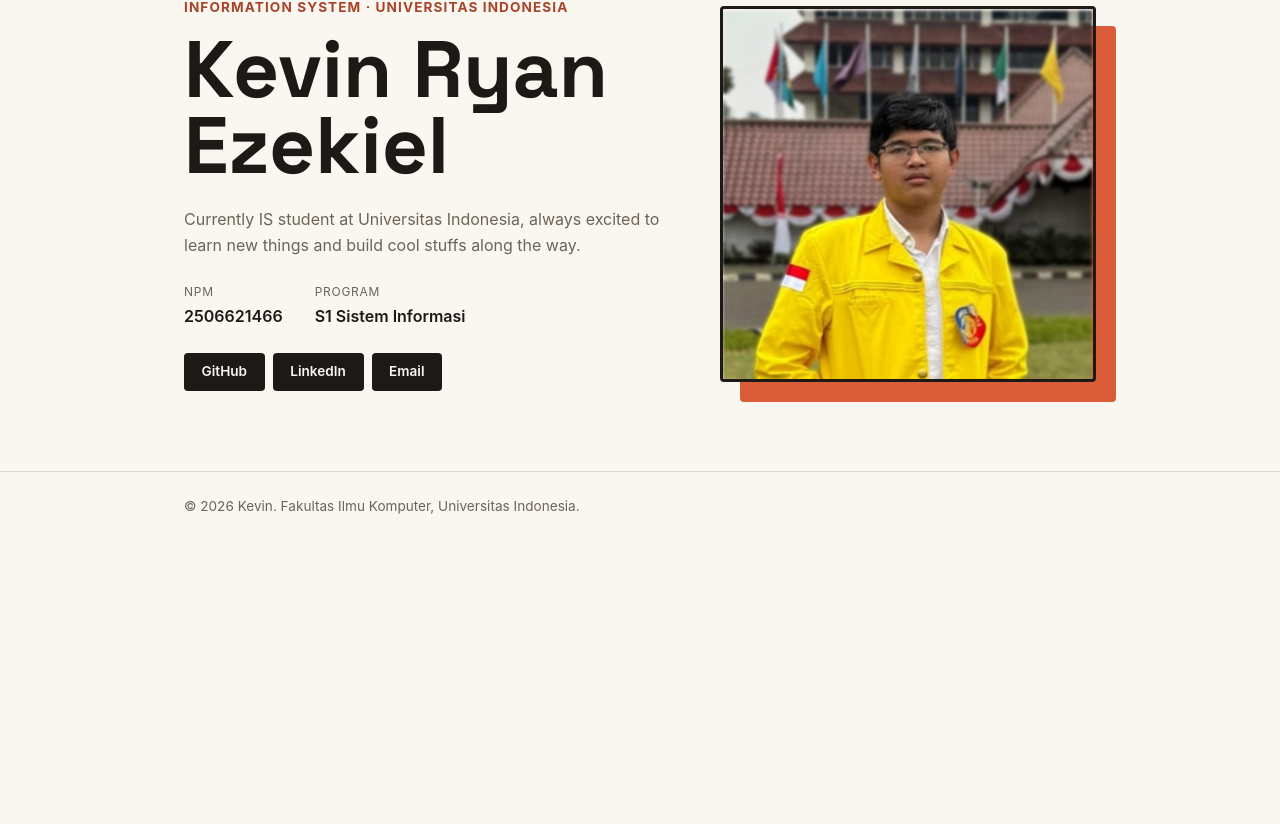
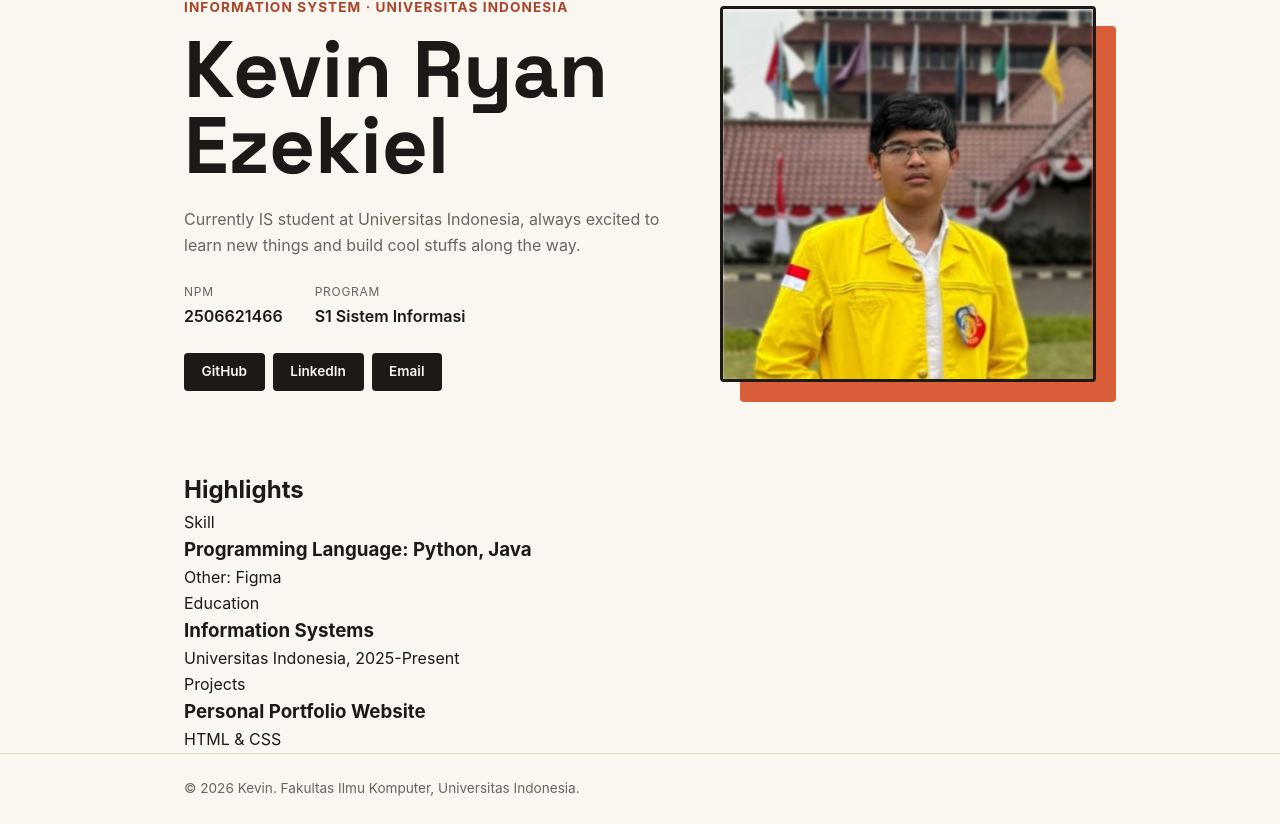
Before and after one commit to ke-Vyn/myportofolio, a Django app: page / in a window 1280 px wide. Shown: the part 149-973 px from the top of the page. Before the commit the page ends 663 px from the top, so only its background shows below. Run offline with Django 5.2, Linux system fonts and the light colour scheme.

Commit message:
feat(template): add Highlights section markup

```diff
--- a/templates/index.html
+++ b/templates/index.html
@@ -50,6 +50,28 @@
                 </div>
             </div>
         </section>
+        <section class="highlights" id="highlights">
+            <div class = "container">
+                <h2>Highlights</h2>
+                <div class = "highlights-grid">
+                    <div class = "highlight-item">
+                        <span class ="highlight-label">Skill</span>
+                        <h3>Programming Language: Python, Java</h3>
+                        <p>Other: Figma</p>
+                    </div>
+                    <div class = "highlight-item">
+                        <span class = "highlight-label">Education</span>
+                        <h3>Information Systems</h3>
+                        <p>Universitas Indonesia, 2025-Present</p>
+                    </div>
+                    <div class = "highlight-item">
+                        <span class = "highlight-label">Projects</span>
+                        <h3>Personal Portfolio Website</h3>
+                        <p>HTML & CSS</p>
+                    </div>
+                </div>
+            </div>
+        </section>
     </main>
 
     <footer class="site-footer">
```
